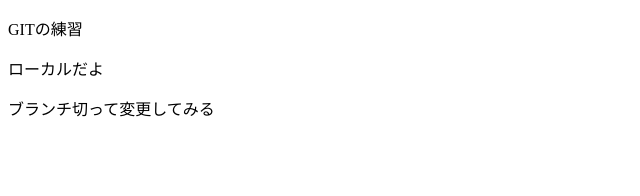
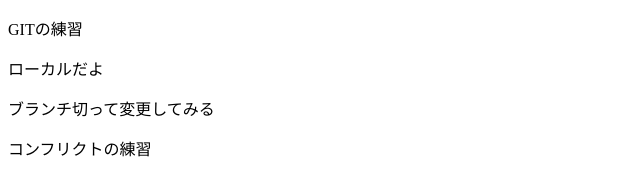
Before and after one commit to sundy45/git_practice, a plain HTML site: page index.html in a window 1280 px wide. Shown: the whole page, without its empty margins (0-640 px from the left). Drawn offline with Linux system fonts and the light colour scheme.

Commit message:
コンフリクトの練習

```diff
--- a/index.html
+++ b/index.html
@@ -9,5 +9,6 @@
   <p>GITの練習</p>
   <p>ローカルだよ</p>
   <p>ブランチ切って変更してみる</p>
+  <p>コンフリクトの練習</p>
 </body>
 </html>
```
